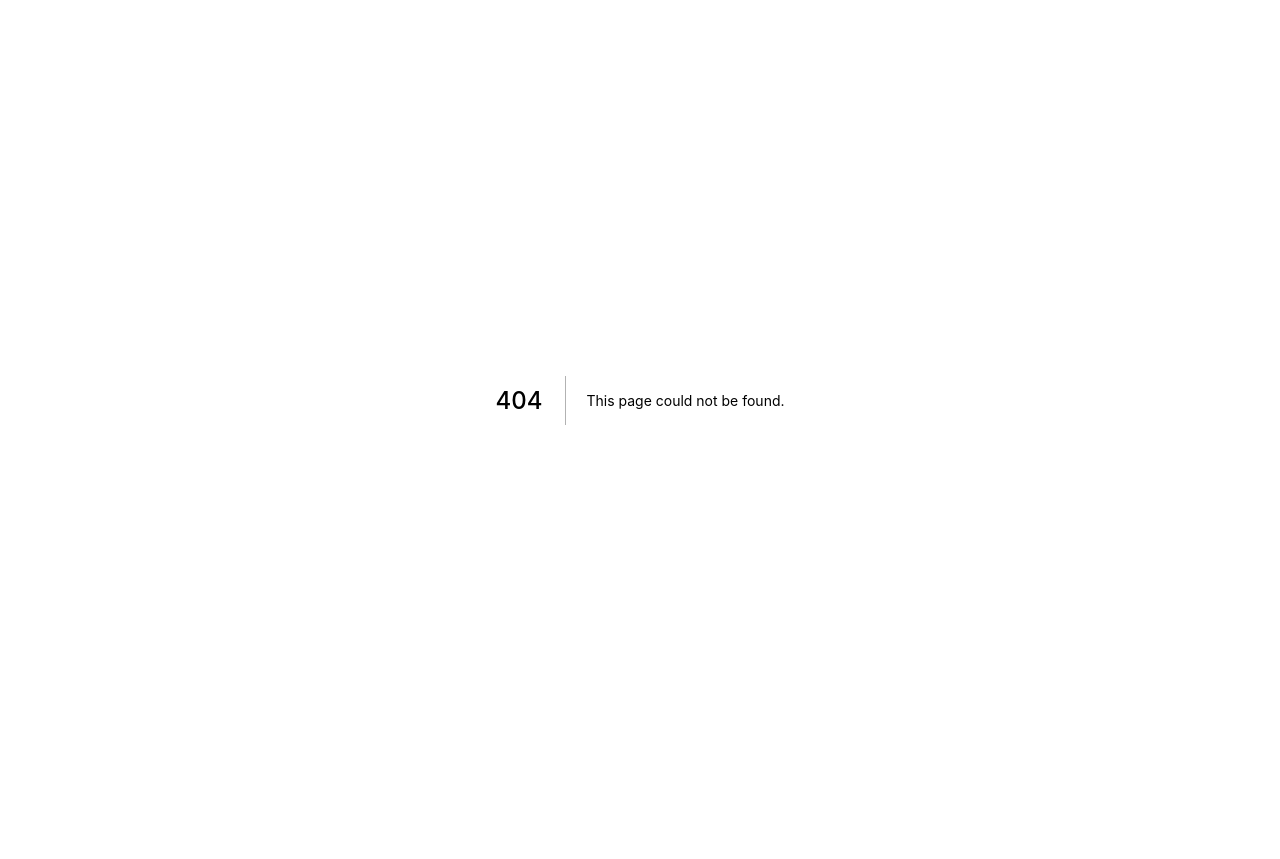
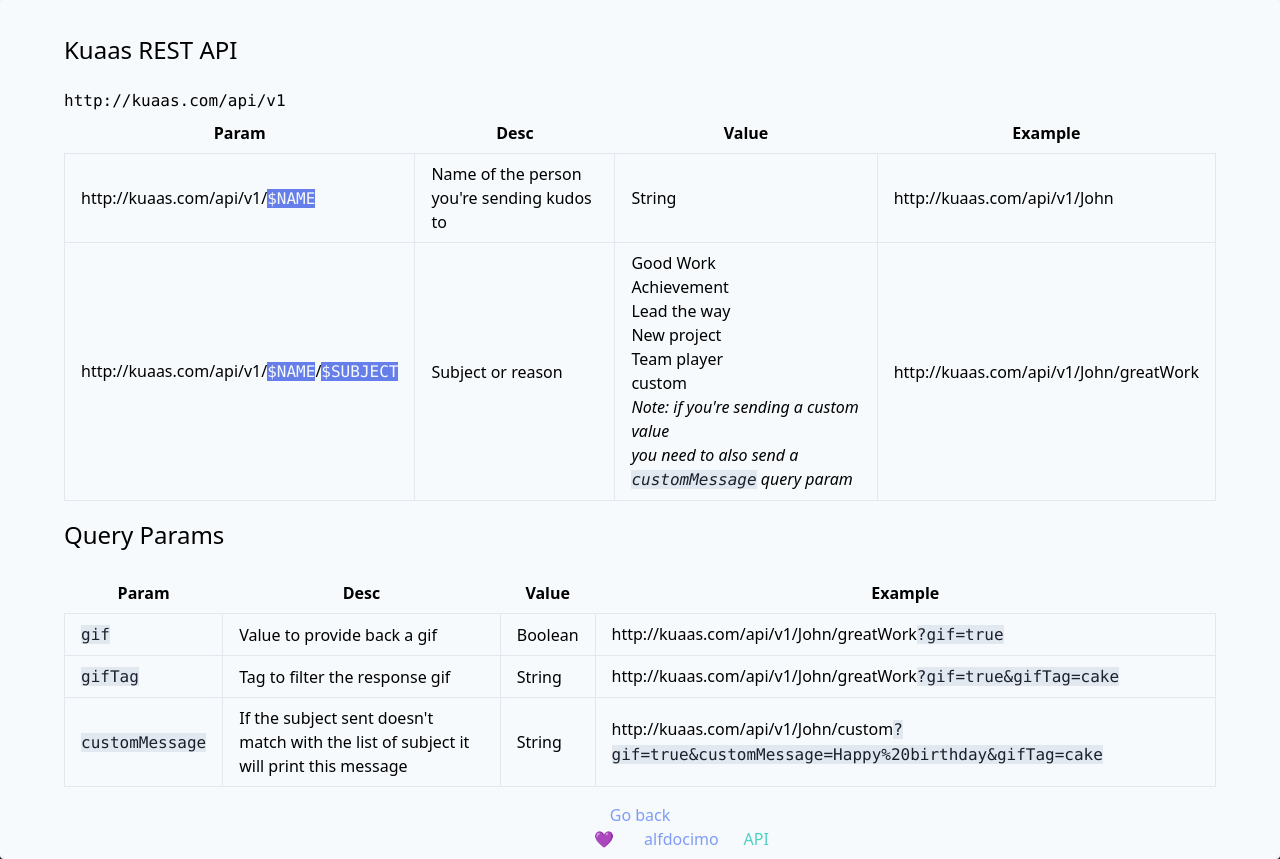
Before and after one commit to alfdocimo/kuaas, a Next.js app: page /docs in a window 1280 px wide. Before the commit this address had no page. Before the commit the page ends 800 px from the top, so only its background shows below. Built offline with nearby package versions, Linux system fonts and the light colour scheme.

Commit message:
add docs

```diff
--- a/components/Layout/index.js
+++ b/components/Layout/index.js
@@ -1,5 +1,6 @@
 import React from "react";
 import Head from "next/head";
+import Link from "next/link";
 
 export default function Layout({ children }) {
   return (
@@ -39,7 +40,7 @@ export default function Layout({ children }) {
         </div>
       </div>
       <footer className="h-10 flex items-center justify-center bg-gray-900 text-gray-100">
-        Made with 💜 by
+        <p>Made with 💜 by</p>
         <a
           className="pl-2 text-indigo-400 hover:text-indigo-600"
           href="https://github.com/alfdocimo"
@@ -47,6 +48,10 @@ export default function Layout({ children }) {
         >
           alfdocimo
         </a>
+        <span className="pl-2">|</span>
+        <div className="pl-2 text-teal-400 hover:text-teal-600">
+          <Link href="/docs">API</Link>
+        </div>
       </footer>
     </>
   );
--- /dev/null
+++ b/pages/docs/index.js
@@ -0,0 +1,123 @@
+import React from "react";
+import Layout from "../../components/Layout";
+import Link from "next/link";
+
+export default function index() {
+  return (
+    <Layout>
+      <h1 className="md:text-2xl text-xl md:mb-5 mb-2">Kuaas REST API</h1>
+      <code>http://kuaas.com/api/v1</code>
+      <table class="table-auto">
+        <thead>
+          <tr>
+            <th class="px-4 py-2">Param</th>
+            <th class="px-4 py-2">Desc</th>
+            <th class="px-4 py-2">Value</th>
+            <th class="px-4 py-2">Example</th>
+          </tr>
+        </thead>
+        <tbody>
+          <tr>
+            <td class="border px-4 py-2">
+              http://kuaas.com/api/v1/
+              <code className="bg-indigo-500 text-gray-100">$NAME</code>
+            </td>
+            <td class="border px-4 py-2">
+              Name of the person you're sending kudos to
+            </td>
+            <td class="border px-4 py-2">String</td>
+            <td class="border px-4 py-2">http://kuaas.com/api/v1/John</td>
+          </tr>
+          <tr>
+            <td class="border px-4 py-2">
+              http://kuaas.com/api/v1/
+              <code className="bg-indigo-500 text-gray-100">$NAME</code>/
+              <code className="bg-indigo-500 text-gray-100">$SUBJECT</code>
+            </td>
+            <td class="border px-4 py-2">Subject or reason</td>
+            <td class="border px-4 py-2">
+              <ul>
+                <li>Good Work</li>
+                <li>Achievement</li>
+                <li>Lead the way</li>
+                <li>New project</li>
+                <li>Team player</li>
+                <li>custom</li>
+                <i>
+                  Note: if you're sending a custom value
+                  <br />
+                  you need to also send a{" "}
+                  <code className="bg-gray-300 text-gray-900">
+                    customMessage
+                  </code>{" "}
+                  query param
+                </i>
+              </ul>
+            </td>
+            <td class="border px-4 py-2">
+              http://kuaas.com/api/v1/John/greatWork
+            </td>
+          </tr>
+        </tbody>
+      </table>
+
+      <h1 className="md:text-2xl text-xl md:mb-5 mb-2 mt-4">Query Params</h1>
+
+      <table class="table-auto">
+        <thead>
+          <tr>
+            <th class="px-4 py-2">Param</th>
+            <th class="px-4 py-2">Desc</th>
+            <th class="px-4 py-2">Value</th>
+            <th class="px-4 py-2">Example</th>
+          </tr>
+        </thead>
+        <tbody>
+          <tr>
+            <td class="border px-4 py-2">
+              <code className="bg-gray-300 text-gray-900">gif</code>
+            </td>
+            <td class="border px-4 py-2">Value to provide back a gif</td>
+            <td class="border px-4 py-2">Boolean</td>
+            <td class="border px-4 py-2">
+              http://kuaas.com/api/v1/John/greatWork
+              <code className="bg-gray-300 text-gray-900">?gif=true</code>
+            </td>
+          </tr>
+          <tr>
+            <td class="border px-4 py-2">
+              <code className="bg-gray-300 text-gray-900">gifTag</code>
+            </td>
+            <td class="border px-4 py-2">Tag to filter the response gif</td>
+            <td class="border px-4 py-2">String</td>
+            <td class="border px-4 py-2">
+              http://kuaas.com/api/v1/John/greatWork
+              <code className="bg-gray-300 text-gray-900">
+                ?gif=true&gifTag=cake
+              </code>
+            </td>
+          </tr>
+          <tr>
+            <td class="border px-4 py-2">
+              <code className="bg-gray-300 text-gray-900">customMessage</code>
+            </td>
+            <td class="border px-4 py-2">
+              If the subject sent doesn't match with the list of subject it will
+              print this message
+            </td>
+            <td class="border px-4 py-2">String</td>
+            <td class="border px-4 py-2">
+              http://kuaas.com/api/v1/John/custom
+              <code className="bg-gray-300 text-gray-900">
+                ?gif=true&customMessage=Happy%20birthday&gifTag=cake
+              </code>
+            </td>
+          </tr>
+        </tbody>
+      </table>
+      <div className="block w-full text-center text-indigo-400 hover:text-indigo-600 mt-4">
+        <Link href="/">Go back</Link>
+      </div>
+    </Layout>
+  );
+}
--- a/pages/index.js
+++ b/pages/index.js
@@ -43,7 +43,9 @@ export default function Home() {
   return (
     <Layout>
       <div className="tracking-in-expand">
-        <h1 className="md:text-4xl text-xl md:mb-5 mb-2">Kudos as a service</h1>
+        <h1 className="md:text-4xl text-xl md:mb-5 mb-2">
+          Kudos as a service <span className="text-sm">v1.0.0</span>
+        </h1>
         <p className="md:text-xl text-lg md:mb-20 mb-5">
           Send kudos to someone who’s earned it 🎉
         </p>
@@ -57,7 +59,12 @@ export default function Home() {
           onSubmit={onSubmit}
           subjectList={subjectValues}
         />
-        <button className="block w-full text-center text-indigo-400 hover:text-indigo-600" onClick={setDemo}>try an example?</button>
+        <button
+          className="block w-full text-center text-indigo-400 hover:text-indigo-600"
+          onClick={setDemo}
+        >
+          try an example?
+        </button>
       </div>
     </Layout>
   );
```
